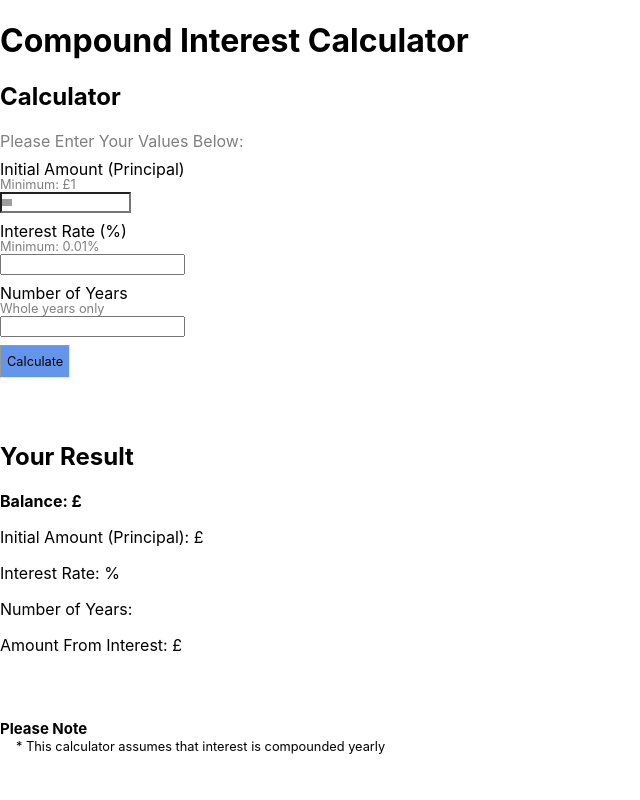
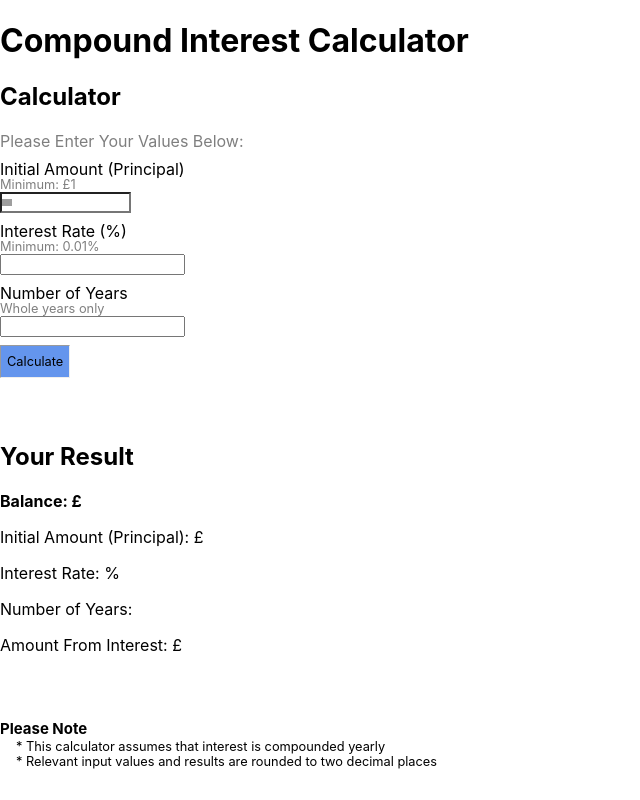
Before and after one commit to upul-d/compound_interest_calculator, a React (Create React App) app: page / in a window 1280 px wide. Shown: the whole page, without its empty margins (0-640 px from the left). Built offline with nearby package versions, Linux system fonts and the light colour scheme; grey boxes are pictures that could not be loaded.

Commit message:
Renders rounding info in UsageNotesView

```diff
--- a/src/components/UsageNotesView.js
+++ b/src/components/UsageNotesView.js
@@ -6,6 +6,7 @@ const UsageNotesView = () => {
       <h3 className="usage-notes-header">Please Note</h3>
       <ul className="usage-notes-list">
         <li>This calculator assumes that interest is compounded yearly</li>
+        <li>Relevant input values and results are rounded to two decimal places</li>
       </ul>
     </div>
   );
```
